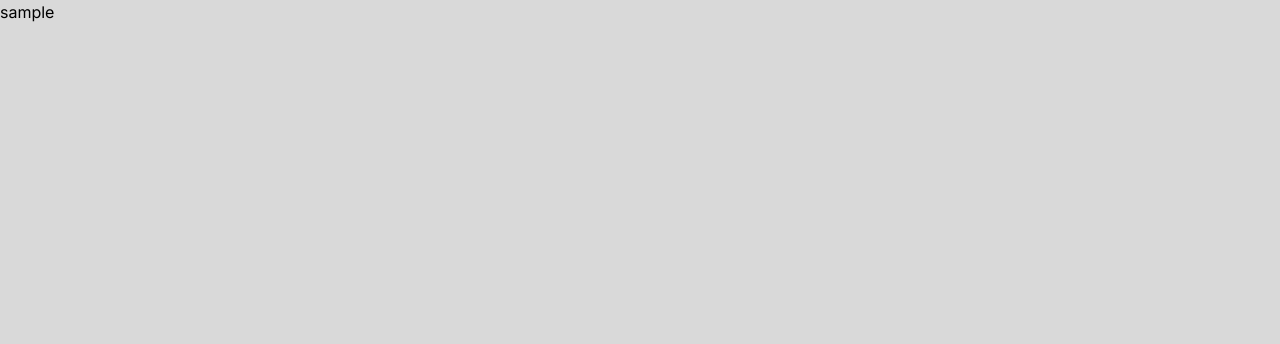
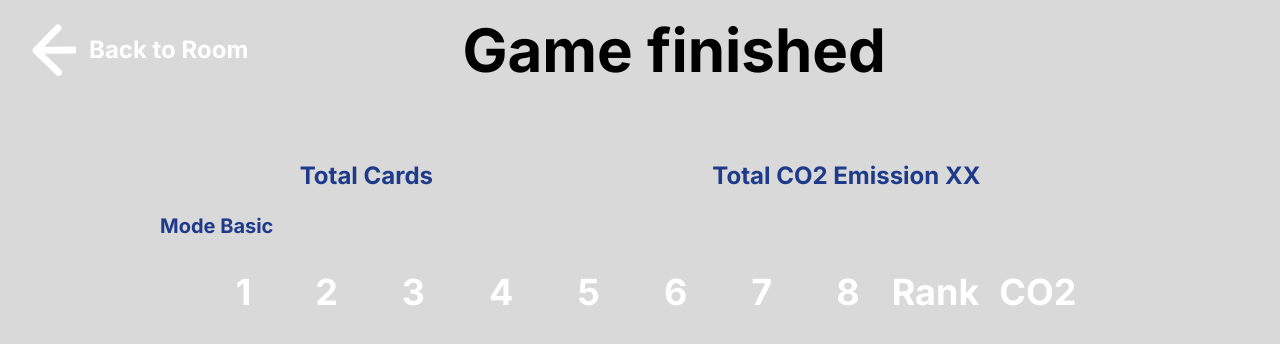
Before and after one commit to kouki-gftd/traffic-sugoroku, a Next.js app: page /result in a window 1280 px wide. Shown: the top 344 px of the page. Built offline with nearby package versions, Linux system fonts and the light colour scheme.

Commit message:
/resultでプレイヤー名とマス数の表示の実装

```diff
--- a/app/play-sugoroku/page.tsx
+++ b/app/play-sugoroku/page.tsx
@@ -1,4 +1,5 @@
 'use client';
+
 import React, { useState, useEffect } from "react";
 import { useRouter } from "next/navigation";
 import Link from "next/link";
@@ -13,7 +14,7 @@ const PUBLIC_TRANSPORT_CARD = 'public-transport-card.png';
 const QUESTION_CARD = 'question-card.png';
 const CARDS = [CAR_CARD, PUBLIC_TRANSPORT_CARD];
 
-const stationNames = [
+export const stationNames = [
   "Akihabara",
   "shin-Okachimati",
   "Asakusa",
@@ -145,7 +146,10 @@ const Page: React.FC = () => {
   useEffect(() => {
     if (allPlayersFinished) {
       const finishTimer = setTimeout(() => {
-        router.push('/result');
+        const playerNames = state.players.map(player => player.playerName);
+        // プレイヤー名をローカルストレージに保存
+        localStorage.setItem('players', JSON.stringify(playerNames));
+        router.replace('/result');
       }, 3000);
       return () => clearTimeout(finishTimer);
     }
--- a/app/result/page.tsx
+++ b/app/result/page.tsx
@@ -1,8 +1,67 @@
+'use client';
 
-const Page = () => {
+import React, { useEffect, useState } from "react";
+import { stationNames } from "../play-sugoroku/page";
+
+const Page: React.FC = () => {
+  const [playerNames, setPlayerNames] = useState<string[]>([]);
+
+  useEffect(() => {
+    const storedPlayerNames = localStorage.getItem('players');
+    if (storedPlayerNames) {
+      setPlayerNames(JSON.parse(storedPlayerNames));
+    }
+  }, []);
+
   return (
     <>
-      sample
+      <div className="p-5 flex flex-col-reverse md:flex-row md:items-center">
+        <div className="flex flex-row md:text-2xl font-bold text-white items-center">
+          <img src="/arrow.png" alt="矢印" className="mx-3" />
+          Back to Room
+        </div>
+        <div className="md:mr-20 md:pr-20 flex-1 flex text-3xl md:text-6xl font-bold justify-center">
+          Game finished
+        </div>
+      </div>
+      <div className="flex justify-center">
+        <div className="w-3/4 md:my-10">
+          <div className="md:my-5 flex justify-around text-blue-900 text-sm md:text-2xl font-bold">
+            <div>
+              Total Cards
+            </div>
+            <div>
+              Total CO2 Emission XX
+            </div>
+          </div>
+          <div className="text-blue-900 font-bold text-sm md:text-xl">
+            Mode Basic
+          </div>
+          <div className="flex font-bold text-xl md:text-4xl text-white justify-center items-center">
+            {stationNames.map((station, index) => (
+              <div key={index} className="m-2 md:m-8">
+                {index + 1}
+              </div>
+            ))}
+            <div>
+              Rank
+            </div>
+            <div className="ml-5">
+              CO2
+            </div>
+          </div>
+          <div>
+          <ul>
+            {playerNames.map((player, index) => (
+              <li key={index} className="mb-3 font-bold text-2xl text-white">
+                {player}
+              </li>
+            ))}
+          </ul>
+        </div>
+        </div>
+      </div>
+
     </>
   );
 };
--- a/components/Gamerules.tsx
+++ b/components/Gamerules.tsx
@@ -1,6 +1,9 @@
 import React from "react";
 
 export const gameRules = [
+  { players: 3, carCount: 1, moveSpaces: 4 },
+  { players: 3, carCount: 2, moveSpaces: 1 },
+  { players: 3, carCount: 3, moveSpaces: 0 },
   { players: 4, carCount: 1, moveSpaces: 4 },
   { players: 4, carCount: 2, moveSpaces: 2 },
   { players: 4, carCount: 3, moveSpaces: 1 },
```
Also changed, not shown: 1 other file (tests, documents, lock files or other folders).
